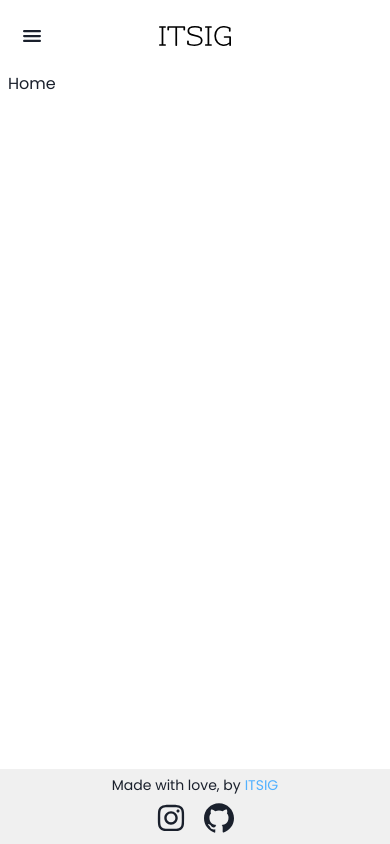
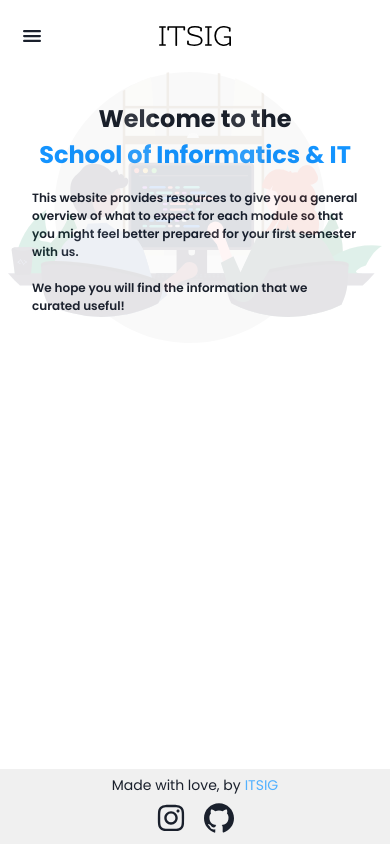
Before and after one commit to TP-ITSIG/tp-itsig.github.io, a React (Vite) app: page / in a window 390 px wide. Built offline with nearby package versions, Linux system fonts and the light colour scheme.

Commit message:
Home page mobile header

```diff
--- a/src/Pages/Home.tsx
+++ b/src/Pages/Home.tsx
@@ -1,7 +1,59 @@
 import React from "react"
+import {
+	Box,
+	Center,
+	Tooltip,
+	IconButton,
+	VStack,
+	HStack,
+	Text,
+	Icon,
+	Image,
+} from "@chakra-ui/react"
 
 const Home = () => {
-	return <div>Home</div>
+	return (
+		<>
+			<Box
+				display={{ base: "flex", lg: "none" }}
+				alignItems="center"
+				justifyContent="center"
+				w="100%">
+				<VStack pos="absolute" zIndex={0} spacing={0}>
+					<Text
+						fontSize={{ base: "24px", md: "40px" }}
+						fontWeight="bold">
+						Welcome to the
+					</Text>
+					<Text
+						fontSize={{ base: "24px", md: "40px" }}
+						fontWeight="bold"
+						color="#1494FF">
+						School of Informatics & IT
+					</Text>
+					<VStack spacing={4} pt={4}>
+						<Text
+							px={{ base: "8", md: "24" }}
+							fontSize={{ base: "12px", md: "20px" }}
+							fontWeight="semibold">
+							This website provides resources to give you a
+							general overview of what to expect for each module
+							so that you might feel better prepared for your
+							first semester with us.
+							<br />
+							<br />
+							We hope you will find the information that we
+							curated useful!
+						</Text>
+					</VStack>
+				</VStack>
+				<Image
+					opacity={0.12}
+					src="../../assets/home-lightmode-icon.svg"
+				/>
+			</Box>
+		</>
+	)
 }
 
 export default Home
--- a/vite.config.ts
+++ b/vite.config.ts
@@ -6,6 +6,6 @@ export default defineConfig({
 	plugins: [react()],
 	server: {
 		open: "/",
-		//host: true
+		host: true
 	},
 })
```
Also changed, not shown: assets/home-lightmode-icon.svg (added).
